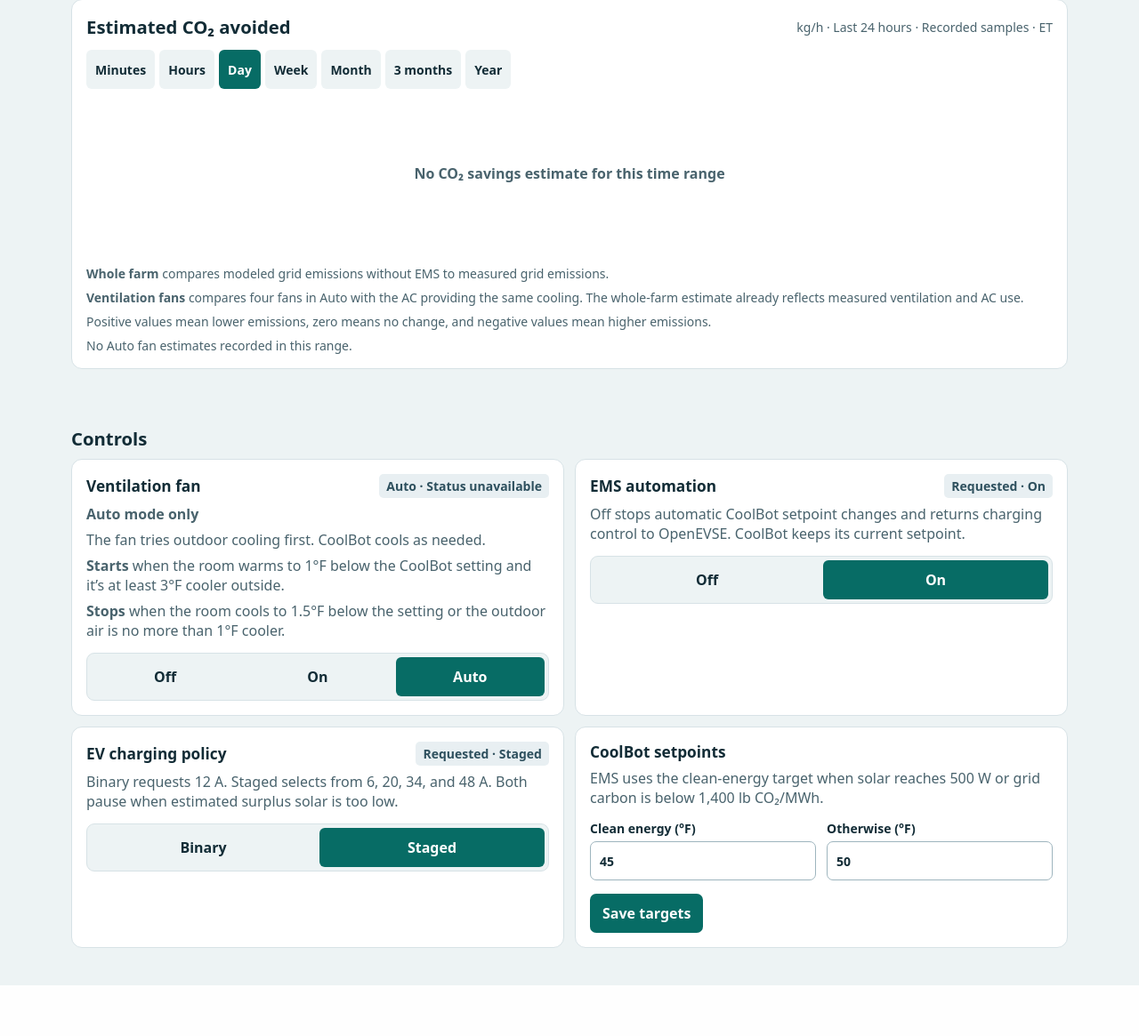
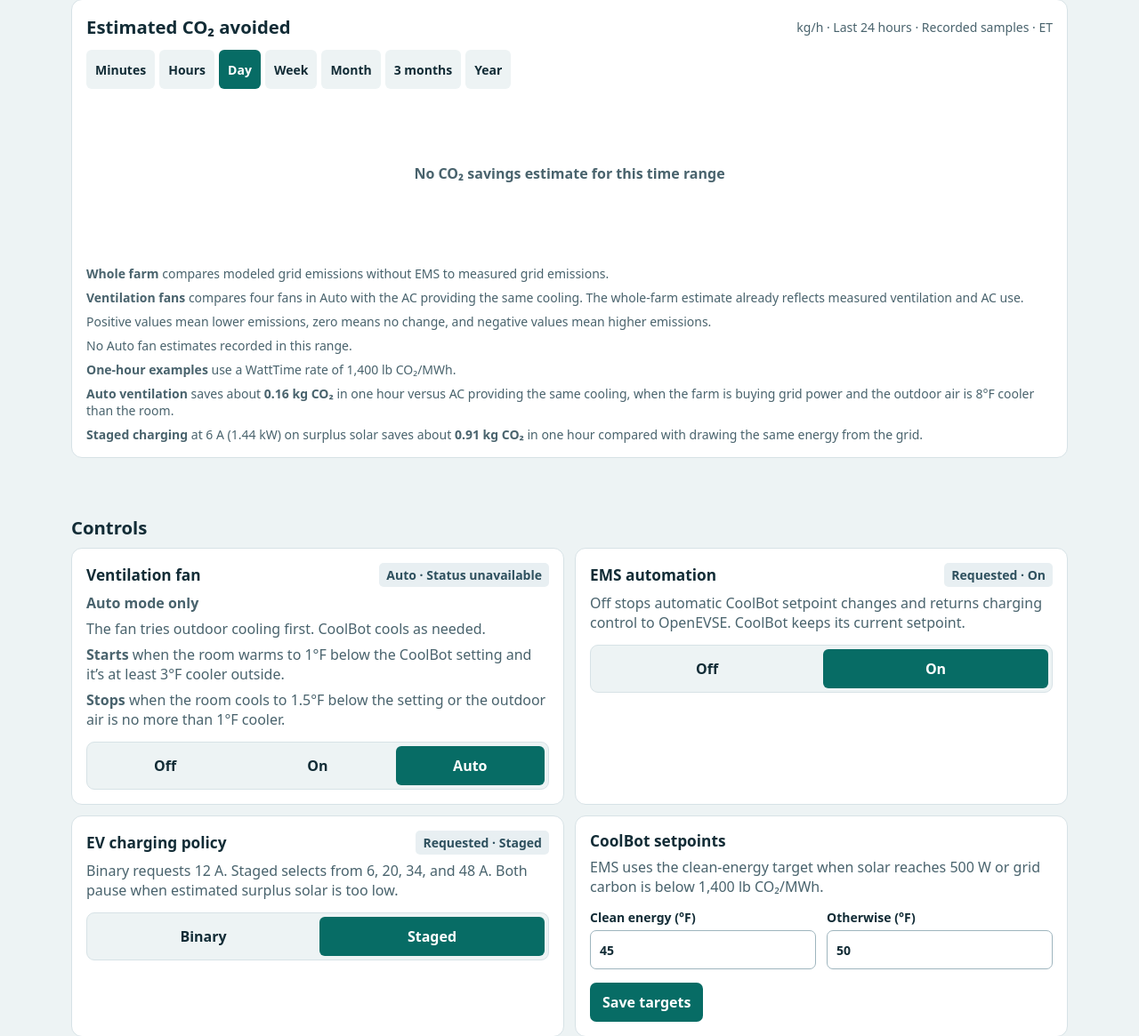
Before and after one commit to OpenCampusFarm/ems, a Flask app: page / in a window 1280 px wide. Shown: the part 2122-3287 px from the top of the page at 89% size. Before the commit the page ends 3230 px from the top, so only its background shows below. Run offline with Flask 3, Linux system fonts and the light colour scheme; the visitor is signed in with stand-in values (Sample User, id 1); data that the repository does not hold is empty; parts of the project's set-up code (start-up, migrations or seed data) failed here and were passed over.

Commit message:
Add hourly CO2 savings examples to the Portal

```diff
--- a/portal/templates/monitoring.html
+++ b/portal/templates/monitoring.html
@@ -211,5 +211,8 @@
         {% if fan_total_kg is none %}
         <p class="carbon-caption muted">No Auto fan estimates recorded in this range.</p>
         {% endif %}
+        <p class="carbon-caption muted"><strong>One-hour examples</strong> use a WattTime rate of 1,400 lb CO₂/MWh.</p>
+        <p class="carbon-caption muted"><strong>Auto ventilation</strong> saves about <strong>0.16 kg CO₂</strong> in one hour versus AC providing the same cooling, when the farm is buying grid power and the outdoor air is 8°F cooler than the room.</p>
+        <p class="carbon-caption muted"><strong>Staged charging</strong> at 6 A (1.44 kW) on surplus solar saves about <strong>0.91 kg CO₂</strong> in one hour compared with drawing the same energy from the grid.</p>
     </section>
 </div>
```
